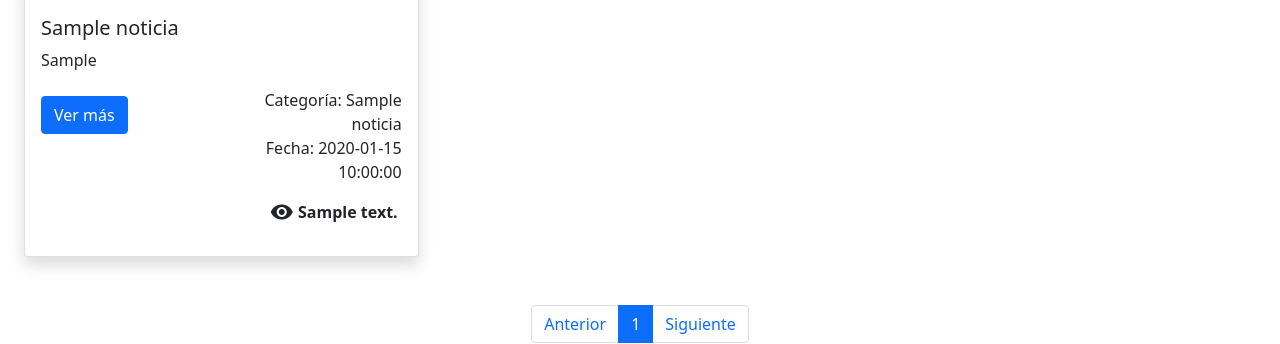
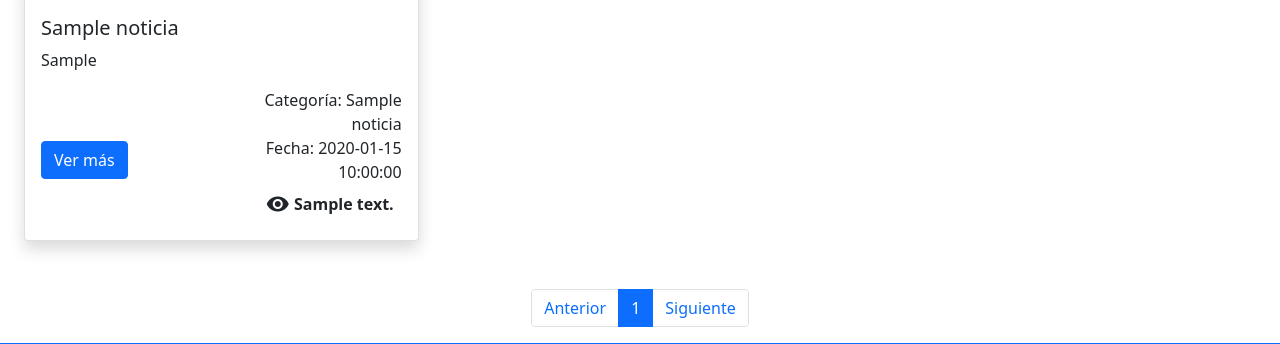
Before and after one commit to FernandoProg/ProyectoTIS, a PHP site: page /public/view_noticias.php?pagina=1 in a window 1280 px wide. Shown: the part 370-714 px from the top of the page. Run offline with PHP 8.4, Linux system fonts and the light colour scheme; tables that the repository leaves empty or names only in its code hold one stand-in row (values such as "Sample post").

Commit message:
Update view_noticias.php

```diff
--- a/public/view_noticias.php
+++ b/public/view_noticias.php
@@ -141,20 +141,19 @@
                                             <p class="card-text"><?php echo $get_bajada_noticia?></p>
 
                                             <div class="row">
-                                                <div class="mt-2 col-6">
+                                                <div class="mt-2 align-self-center col-6">
                                                     <a href="ver_noticia.php?seleccion=<?php echo $id ?>" class="btn btn-primary">Ver más</a>
                                                 </div>
                                                 <div class="col-6 text-end">
                                                     <span> Categoría: <?php echo $get_categoria_noticia ?></span>
                                                     <br>
                                                     <span>Fecha: <?php echo $get_fecha_noticia?></span>
-                                                </div>
-                                            </div>
-                                            <div class="row text-end">
-                                                <span class="visitas p-3 d-inline-block">
-                                                    <span class="material-icons align-bottom">visibility</span>
+                                                    <br>
+                                                    <span class="visitas p-2 d-inline-block">
+                                                        <span class="material-icons align-bottom">visibility</span>
                                                     <span class="fw-bolder"><?php echo$row["visitas_noticia"]?></span>
                                                 </span>
+                                                </div>
                                             </div>
                                         </div>
                                     </div>
```
